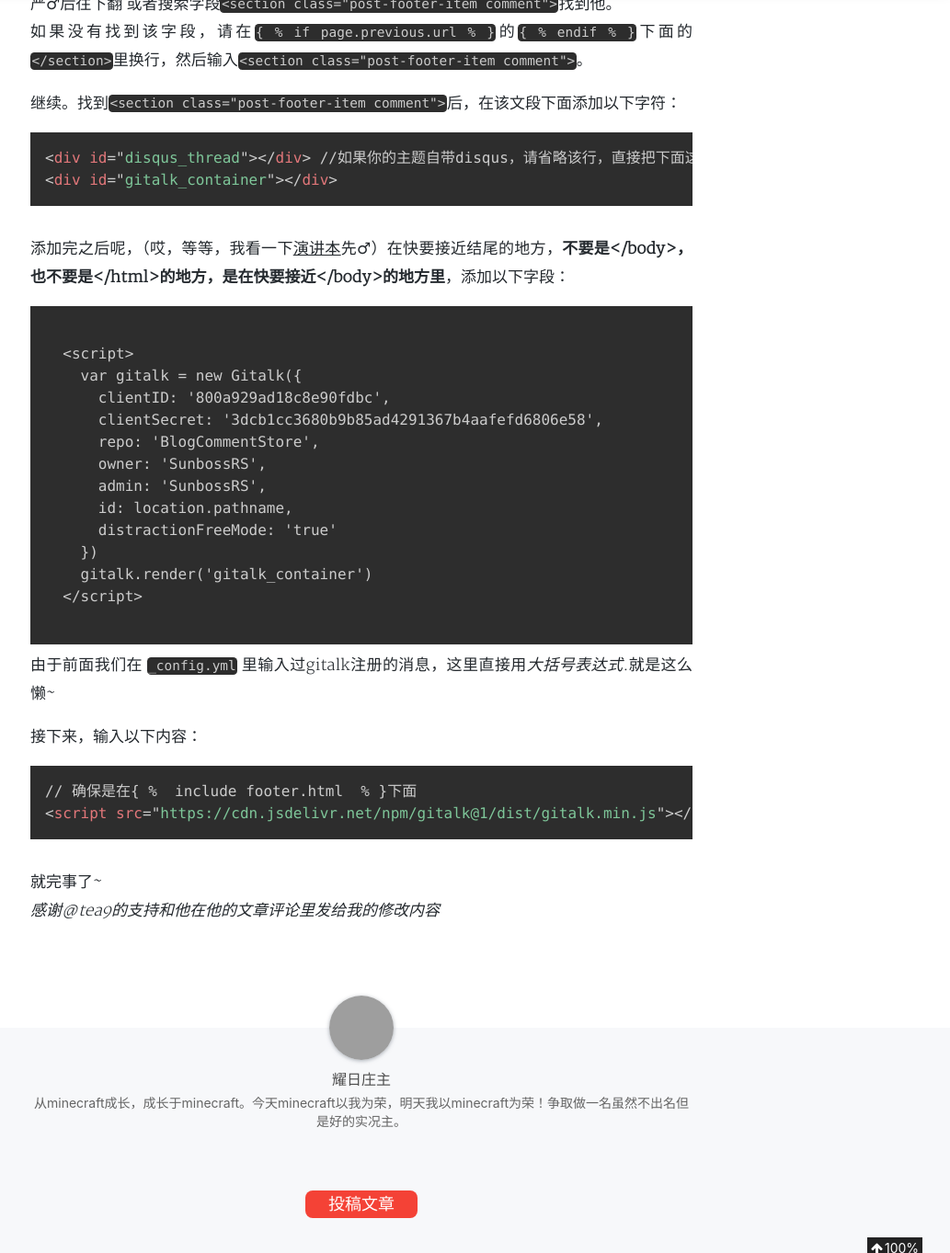
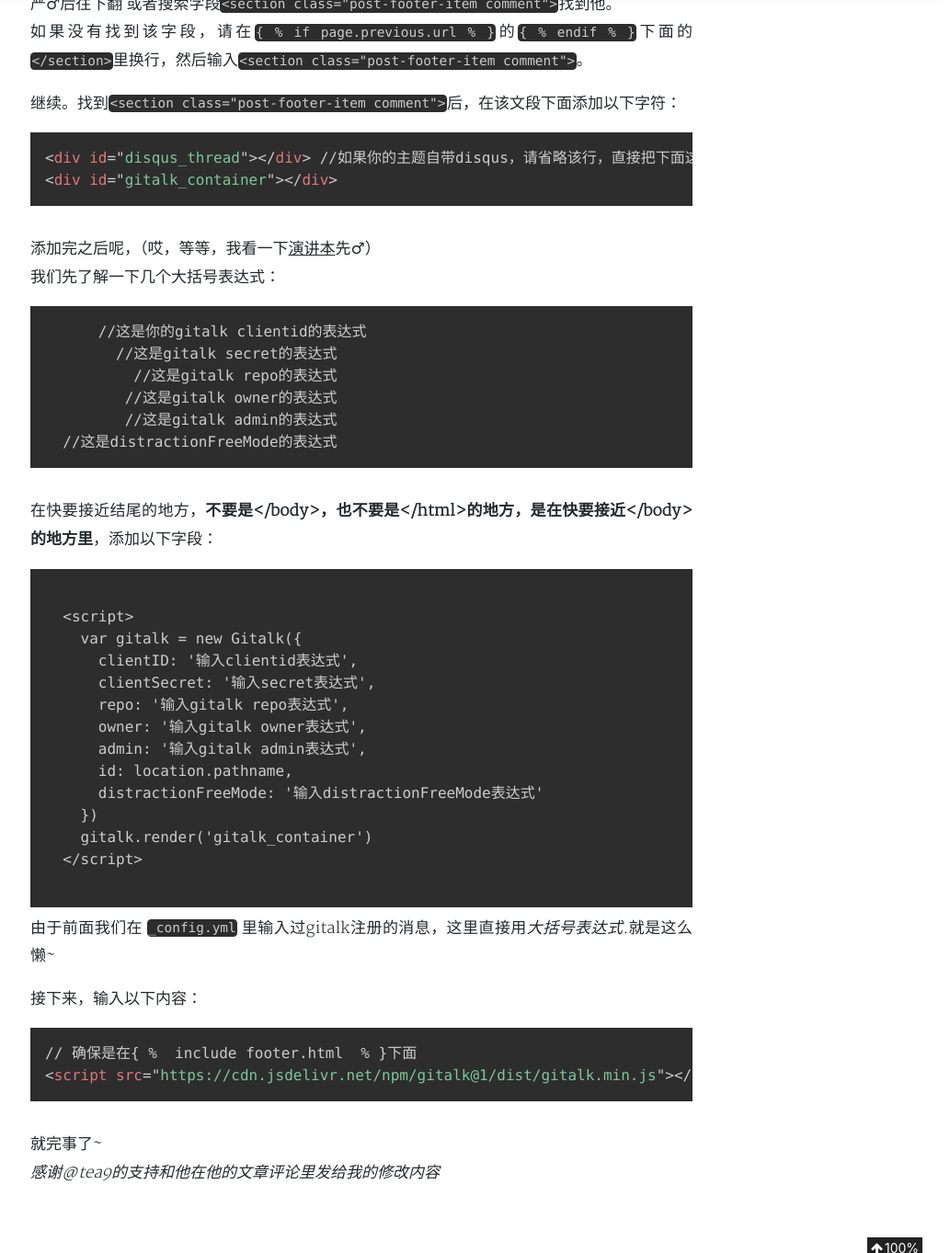
Before and after one commit to Sunbertrs/sunbossrs-blog-v1, a Jekyll site: the page built from _posts/2018-07-05-JekyllGitalk.md, in a window 1280 px wide and 1400 px high, scrolled down 3105 px, cut to the strip 0-1363 px from the top of the window. Shown: the whole strip at 92% size, without its empty margins (247-1280 px from the left). Built offline with Jekyll 4.4.1, drawn with Linux system fonts in a browser that asks for light colours; nearby versions of some CDN libraries; comment, search, counter and statistics services are not loaded; a style sheet for code colours, icons or effects is not loaded; grey boxes are pictures that could not be loaded.

Commit message:
更新文章

````diff
--- a/_posts/2018-07-05-JekyllGitalk.md
+++ b/_posts/2018-07-05-JekyllGitalk.md
@@ -67,18 +67,28 @@ comments:
 <div id="disqus_thread"></div> //如果你的主题自带disqus，请省略该行，直接把下面这一行的内容添加进去。
 <div id="gitalk_container"></div>
 ```
-添加完之后呢，（哎，等等，我看一下[演讲本](//tea9.xyz/2018/06/24/gitali_config.html)先♂）在快要接近结尾的地方，**不要是</body>，也不要是</html>的地方，是在快要接近</body>的地方里**，添加以下字段：
+添加完之后呢，（哎，等等，我看一下[演讲本](//tea9.xyz/2018/06/24/gitali_config.html)先♂）
+我们先了解一下几个大括号表达式：
+```html
+{{ site.comment.gitalk_clientID }}      //这是你的gitalk clientid的表达式
+{{ site.comment.gitalk_Secret }}        //这是gitalk secret的表达式
+{{ site.comment.gitalk_repo }}          //这是gitalk repo的表达式
+{{ site.comment.gitalk_owner }}         //这是gitalk owner的表达式
+{{ site.comment.gitalk_anmin }}         //这是gitalk admin的表达式
+{{ site.comment.distractionFreeMode }}  //这是distractionFreeMode的表达式
+```
+在快要接近结尾的地方，**不要是</body>，也不要是</html>的地方，是在快要接近</body>的地方里**，添加以下字段：
 ```post.html
   {% if site.comments.gitalk %}
   <script>
     var gitalk = new Gitalk({
-      clientID: '{{ site.comments.gitalk_clientID }}',
-      clientSecret: '{{ site.comments.gitalk_Secret }}',
-      repo: '{{ site.comments.gitalk_repo }}',
-      owner: '{{ site.comments.gitalk_owner }}',
-      admin: '{{ site.comments.gitalk_admin }}',
+      clientID: '输入clientid表达式',
+      clientSecret: '输入secret表达式',
+      repo: '输入gitalk repo表达式',
+      owner: '输入gitalk owner表达式',
+      admin: '输入gitalk admin表达式',
       id: location.pathname,
-      distractionFreeMode: '{{ site.comments.distractionFreeMode }}'
+      distractionFreeMode: '输入distractionFreeMode表达式'
     })
     gitalk.render('gitalk_container')
   </script>
````
Also changed, not shown: info.tech.mc.html (+8 -11 lines), README.md, assets/js/SunTalk.min.js.
